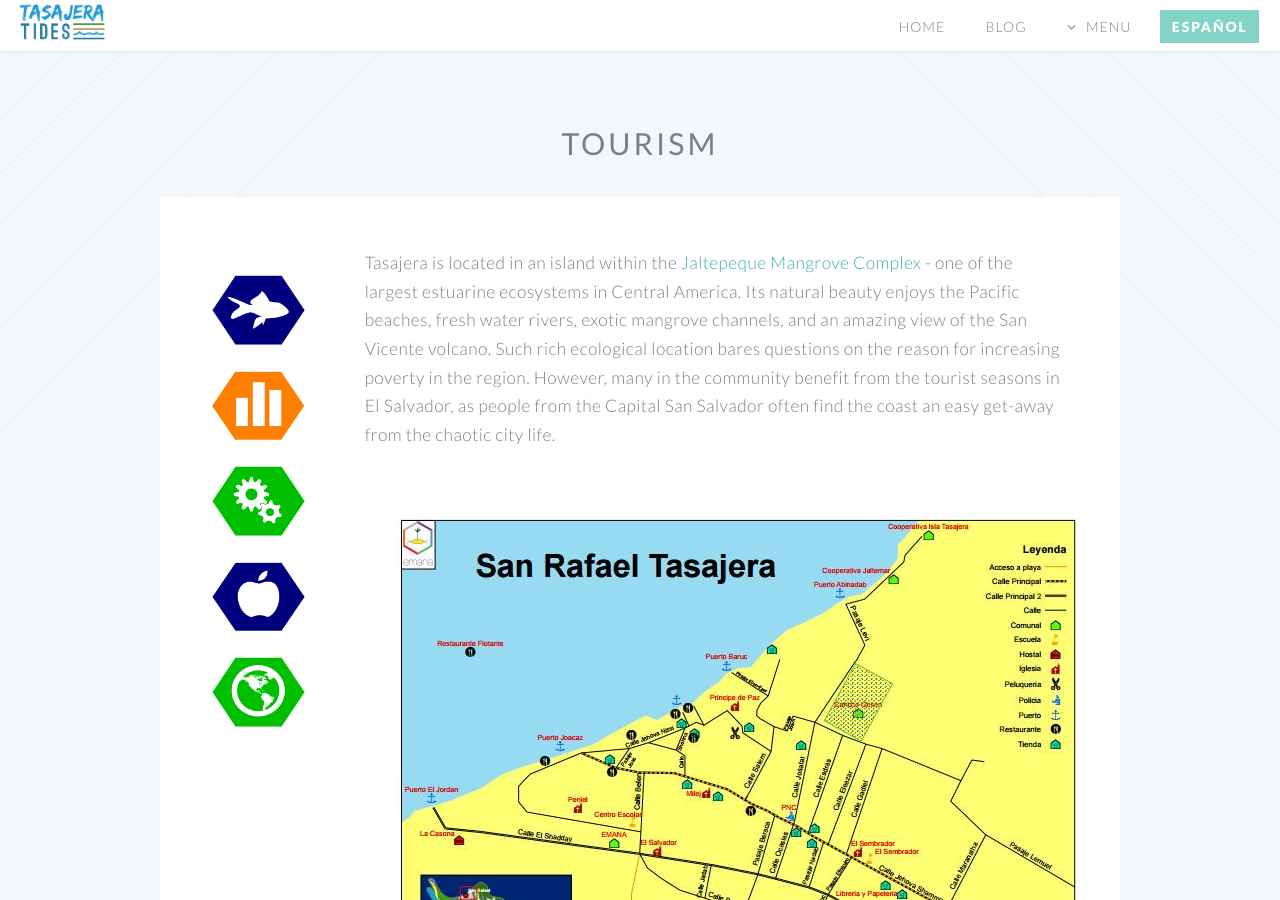
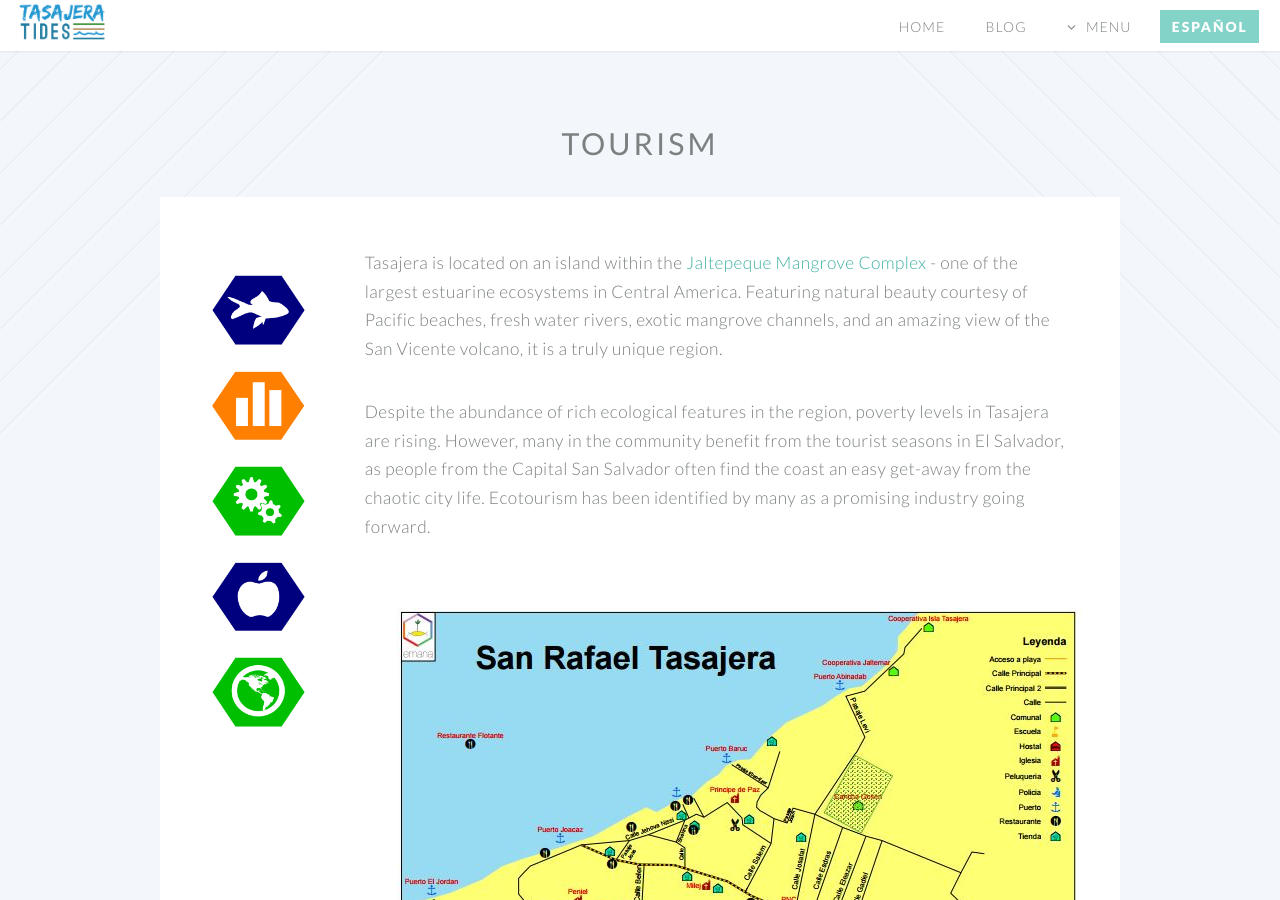
Before and after one commit to danteo90/danteo90.github.io, a Jekyll site: the page tourism.html, which Jekyll copies as it is, in a window 1280 px wide and 900 px high. Built offline with Jekyll 4.4.1, drawn with Linux system fonts in a browser that asks for light colours.

Commit message:
Update tourism.html

```diff
--- a/tourism.html
+++ b/tourism.html
@@ -134,7 +134,8 @@
 								<!-- Content -->
 									<div class="content">
 										<section>
-											<p>Tasajera is located in an island within the <a href="https://rsis.ramsar.org/ris/1935" target="_blank">Jaltepeque Mangrove Complex</a> - one of the largest estuarine ecosystems in Central America. Its natural beauty enjoys the Pacific beaches, fresh water rivers, exotic mangrove channels, and an amazing view of the San Vicente volcano. Such rich ecological location bares questions on the reason for increasing poverty in the region. However, many in the community benefit from the tourist seasons in El Salvador, as people from the Capital San Salvador often find the coast an easy get-away from the chaotic city life.</p>
+											<p>Tasajera is located on an island within the <a href="https://rsis.ramsar.org/ris/1935" target="_blank">Jaltepeque Mangrove Complex</a> - one of the largest estuarine ecosystems in Central America. Featuring natural beauty courtesy of Pacific beaches, fresh water rivers, exotic mangrove channels, and an amazing view of the San Vicente volcano, it is a truly unique region.
+											<p>Despite the abundance of rich ecological features in the region, poverty levels in Tasajera are rising. However, many in the community benefit from the tourist seasons in El Salvador, as people from the Capital San Salvador often find the coast an easy get-away from the chaotic city life. Ecotourism has been identified by many as a promising industry going forward.</p>
 											<a href="https://drive.google.com/file/d/0B4DV-KJrQCO_ZG9TRTlFa0VMenM/view" target="_blank"><img src="/images/tourist_map.JPG"/></a>
 										</section>
 									</div>
```
